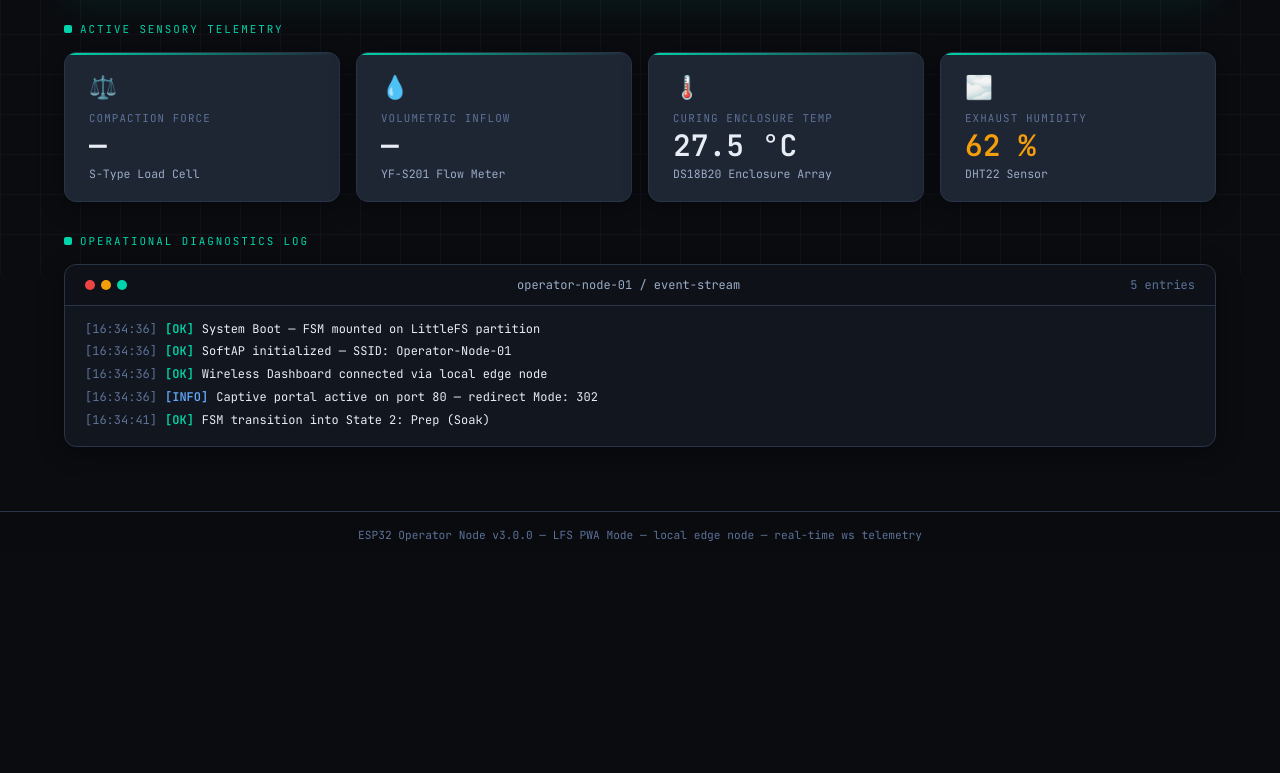
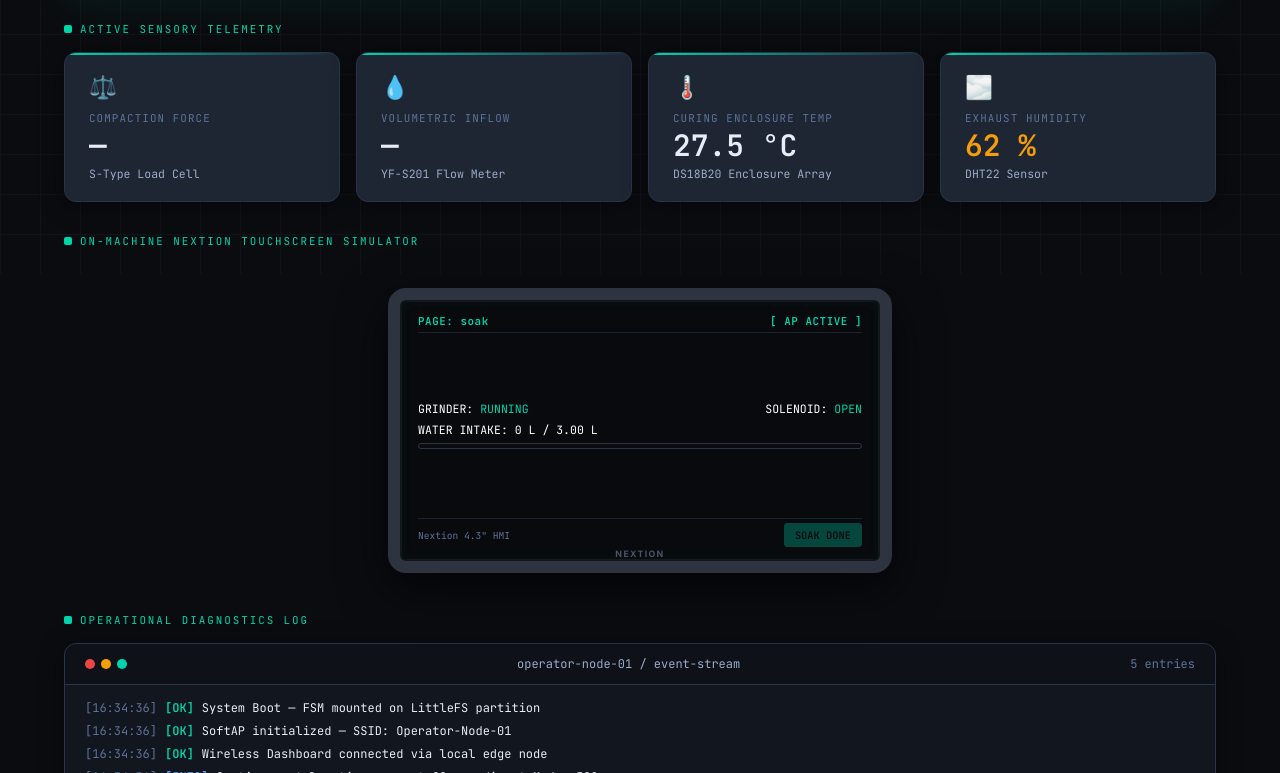
Before and after one commit to geraldsberongoy/automated-charcoal-briq, a React (Vite) app in the folder operator-node/dashboard/: page / in a window 1280 px wide. Shown: the part 526-1299 px from the top of the page. Before the commit the page ends 1084 px from the top, so only its background shows below. Built offline with nearby package versions, Linux system fonts and the light colour scheme.

Commit message:
feat: add visual Nextion Touchscreen simulator mockup to dashboard workspace

```diff
--- a/operator-node/dashboard/src/App.jsx
+++ b/operator-node/dashboard/src/App.jsx
@@ -320,6 +320,114 @@ export default function App() {
               />
             </div>
 
+            {/* Nextion HMI Simulator */}
+            <p className="section-label">On-Machine Nextion Touchscreen Simulator</p>
+            <div className="nextion-simulator">
+              <div className="nextion-bezel">
+                <div className="nextion-lcd">
+                  {stats && stats.safety_switch === 0 ? (
+                    // Safety Alert Page
+                    <div style={{ display: 'flex', flexDirection: 'column', height: '100%', justifyContent: 'space-between' }}>
+                      <div className="nextion-lcd-header" style={{ color: 'var(--clr-danger)' }}>
+                        <span>PAGE: fault</span>
+                        <span>[CRITICAL BREACH]</span>
+                      </div>
+                      <div className="nextion-lcd-body">
+                        <div className="nextion-lcd-alert">
+                          <div>CRITICAL SAFETY HALT</div>
+                          <div style={{ fontSize: '0.6rem', marginTop: '0.25rem' }}>
+                            CASING SWITCH TRIGGERED — MOTOR RELAYS OPENED
+                          </div>
+                        </div>
+                      </div>
+                      <div className="nextion-lcd-footer">
+                        <span style={{ fontSize: '0.6rem', color: 'var(--clr-text-2)' }}>Nextion 4.3" Intelligent HUD</span>
+                        <button className="nextion-btn" style={{ background: 'var(--clr-danger)', color: '#fff', borderColor: 'var(--clr-danger)' }}>
+                          RESET FAULT
+                        </button>
+                      </div>
+                    </div>
+                  ) : (
+                    // Normal Pages (State 1 to 5)
+                    <div style={{ display: 'flex', flexDirection: 'column', height: '100%', justifyContent: 'space-between' }}>
+                      <div className="nextion-lcd-header">
+                        <span>PAGE: {
+                          stats?.active_state === 1 ? 'init' :
+                          stats?.active_state === 2 ? 'soak' :
+                          stats?.active_state === 3 ? 'mix' :
+                          stats?.active_state === 4 ? 'mold' : 'dry'
+                        }</span>
+                        <span>[ {stats?.active_state === 4 ? 'LIMITS: SAFE' : 'AP ACTIVE'} ]</span>
+                      </div>
+
+                      <div className="nextion-lcd-body">
+                        {stats?.active_state === 1 && (
+                          <div style={{ display: 'flex', flexDirection: 'column', gap: '4px' }}>
+                            <div>[SYSTEM BOOTING...]</div>
+                            <div style={{ color: 'var(--clr-accent)' }}>[✓] LITTLEFS MOUNTED</div>
+                            <div style={{ color: 'var(--clr-accent)' }}>[✓] SD CARD FAT32 ACTIVE</div>
+                            <div style={{ color: 'var(--clr-accent)' }}>[✓] SOFTAP SSID BROADCAST</div>
+                          </div>
+                        )}
+                        {stats?.active_state === 2 && (
+                          <div style={{ display: 'flex', flexDirection: 'column', gap: '6px' }}>
+                            <div style={{ display: 'flex', justifyContent: 'space-between' }}>
+                              <span>GRINDER: <span style={{ color: stats.sensors.grinder_current_a > 0 ? 'var(--clr-accent)' : 'var(--clr-text-2)' }}>{stats.sensors.grinder_current_a > 0 ? 'RUNNING' : 'OFF'}</span></span>
+                              <span>SOLENOID: <span style={{ color: 'var(--clr-accent)' }}>OPEN</span></span>
+                            </div>
+                            <div>WATER INTAKE: {stats.sensors.volumetric_flow_l} L / 3.00 L</div>
+                            <div className="gauge-track" style={{ height: '6px' }}>
+                              <div className="gauge-fill" style={{ width: `${Math.min(100, (stats.sensors.volumetric_flow_l / 3.00) * 100)}%` }} />
+                            </div>
+                          </div>
+                        )}
+                        {stats?.active_state === 3 && (
+                          <div style={{ display: 'flex', flexDirection: 'column', gap: '6px' }}>
+                            <div>MIXER STATE: <span style={{ color: 'var(--clr-accent)' }}>ACTIVE</span> (60 RPM)</div>
+                            <div>TIMER COUNTDOWN: 00:18</div>
+                            <div className="gauge-track" style={{ height: '6px' }}>
+                              <div className="gauge-fill" style={{ width: '40%' }} />
+                            </div>
+                          </div>
+                        )}
+                        {stats?.active_state === 4 && (
+                          <div style={{ display: 'flex', flexDirection: 'column', gap: '6px' }}>
+                            <div>FORCE: {stats.sensors.compaction_force_n} N / 2000 N</div>
+                            <div className="gauge-track" style={{ height: '6px' }}>
+                              <div className="gauge-fill" style={{ width: `${Math.min(100, (stats.sensors.compaction_force_n / 2000) * 100)}%` }} />
+                            </div>
+                            <div style={{ display: 'flex', gap: '4px', marginTop: '2px' }}>
+                              <button className="nextion-btn" style={{ flex: 1 }} disabled>EXTEND</button>
+                              <button className="nextion-btn" style={{ flex: 1 }} disabled>RETRACT</button>
+                            </div>
+                          </div>
+                        )}
+                        {stats?.active_state === 5 && (
+                          <div style={{ display: 'flex', flexDirection: 'column', gap: '6px' }}>
+                            <div>DRYER: <span style={{ color: 'var(--clr-accent)' }}>ACTIVE</span> (50W THERMAL)</div>
+                            <div>TEMP: {stats.sensors.curing_temp_c} C | HUMID: {stats.sensors.relative_humidity}%</div>
+                            <div className="gauge-track" style={{ height: '6px' }}>
+                              <div className="gauge-fill" style={{ width: `${Math.max(15, stats.sensors.relative_humidity)}%` }} />
+                            </div>
+                          </div>
+                        )}
+                      </div>
+
+                      <div className="nextion-lcd-footer">
+                        <span style={{ fontSize: '0.6rem', color: 'var(--clr-text-2)' }}>Nextion 4.3" HMI</span>
+                        {stats?.active_state === 1 && <span style={{ color: 'var(--clr-accent)' }}>SYS OK</span>}
+                        {stats?.active_state === 2 && <button className="nextion-btn accent" disabled={stats.sensors.volumetric_flow_l < 3.0}>SOAK DONE</button>}
+                        {stats?.active_state === 3 && <button className="nextion-btn accent">MIX DONE</button>}
+                        {stats?.active_state === 4 && <button className="nextion-btn accent" disabled={stats.sensors.compaction_force_n < 2000}>CONFIRM MOLD</button>}
+                        {stats?.active_state === 5 && <button className="nextion-btn accent" disabled={stats.sensors.relative_humidity > 15.0}>UNLOAD CHUNK</button>}
+                      </div>
+                    </div>
+                  )}
+                </div>
+                <div className="nextion-brand">NEXTION</div>
+              </div>
+            </div>
+
             {/* Event Log */}
             <p className="section-label">Operational Diagnostics Log</p>
             <EventLog entries={logEntries} />
--- a/operator-node/dashboard/src/index.css
+++ b/operator-node/dashboard/src/index.css
@@ -820,3 +820,130 @@ footer {
   align-items: center;
   margin-bottom: 1rem;
 }
+
+/* Nextion HMI Touchscreen Simulator CSS */
+.nextion-simulator {
+  display: flex;
+  flex-direction: column;
+  align-items: center;
+  margin-top: 2.5rem;
+  margin-bottom: 2.5rem;
+}
+
+.nextion-bezel {
+  background: #1f232b;
+  border: 12px solid #2d333f;
+  border-radius: var(--radius-lg);
+  max-width: 504px;
+  width: 100%;
+  aspect-ratio: 480/272;
+  box-shadow: 0 16px 48px rgba(0, 0, 0, 0.7), inset 0 0 10px rgba(0, 0, 0, 0.8);
+  position: relative;
+  overflow: hidden;
+  padding: 2px;
+}
+
+.nextion-brand {
+  position: absolute;
+  bottom: 2px;
+  left: 50%;
+  transform: translateX(-50%);
+  font-size: 0.55rem;
+  font-family: var(--font-sans);
+  color: #4a5468;
+  font-weight: 700;
+  letter-spacing: 0.15em;
+  text-transform: uppercase;
+}
+
+.nextion-lcd {
+  background: #080a0d;
+  width: 100%;
+  height: 100%;
+  border-radius: 4px;
+  padding: 0.75rem 1rem;
+  color: #ffffff;
+  font-family: var(--font-mono);
+  font-size: 0.72rem;
+  display: flex;
+  flex-direction: column;
+  justify-content: space-between;
+  box-shadow: inset 0 0 12px rgba(0, 212, 170, 0.05);
+  user-select: none;
+}
+
+.nextion-lcd-header {
+  border-bottom: 1px solid #1a2333;
+  padding-bottom: 4px;
+  display: flex;
+  justify-content: space-between;
+  color: var(--clr-accent);
+  font-weight: 700;
+  font-size: 0.68rem;
+  letter-spacing: 0.05em;
+}
+
+.nextion-lcd-body {
+  flex: 1;
+  display: flex;
+  flex-direction: column;
+  justify-content: center;
+  gap: 0.5rem;
+  margin-top: 0.5rem;
+  margin-bottom: 0.5rem;
+}
+
+.nextion-lcd-footer {
+  border-top: 1px solid #1a2333;
+  padding-top: 4px;
+  display: flex;
+  justify-content: space-between;
+  align-items: center;
+}
+
+.nextion-btn {
+  background: #1a2030;
+  border: 1px solid var(--clr-border);
+  color: #fff;
+  padding: 4px 10px;
+  font-family: var(--font-mono);
+  font-size: 0.65rem;
+  font-weight: 600;
+  border-radius: 3px;
+  cursor: pointer;
+  transition: background 0.15s ease;
+}
+
+.nextion-btn:hover {
+  background: var(--clr-border);
+}
+
+.nextion-btn.accent {
+  background: var(--clr-accent);
+  color: var(--clr-bg-0);
+  border-color: var(--clr-accent);
+}
+
+.nextion-btn.accent:hover {
+  background: var(--clr-accent-dim);
+}
+
+.nextion-btn:disabled {
+  opacity: 0.3;
+  cursor: not-allowed;
+}
+
+.nextion-lcd-alert {
+  background: rgba(239, 68, 68, 0.15);
+  border: 1px solid var(--clr-danger);
+  padding: 0.5rem;
+  border-radius: var(--radius-sm);
+  text-align: center;
+  color: #f87171;
+  animation: flash 1s infinite alternate;
+}
+
+@keyframes flash {
+  from { opacity: 0.6; }
+  to   { opacity: 1; }
+}
```
